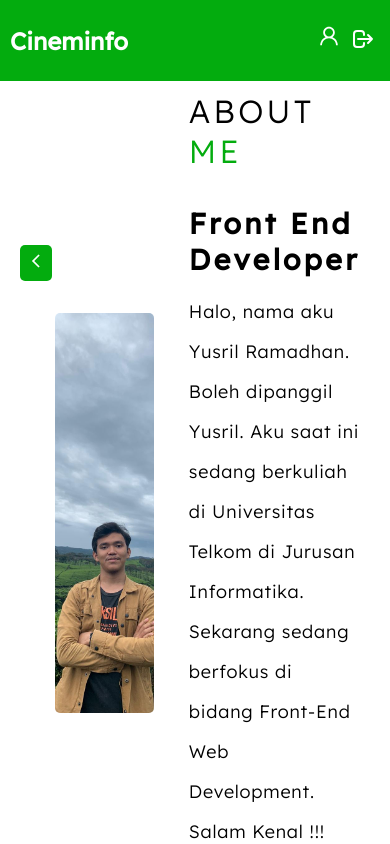
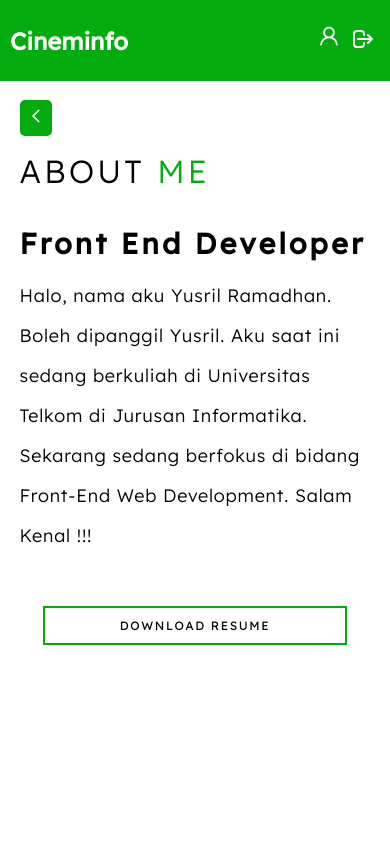
Before and after one commit to yusrilramadhan23/cineminfo, a React (Create React App) app: page /profile in a window 390 px wide. Shown: the top 844 px of the page. Built offline with nearby package versions, Linux system fonts and the light colour scheme.

Commit message:
update fix error

```diff
--- a/src/Pages/DetailPage/DetailPage.module.css
+++ b/src/Pages/DetailPage/DetailPage.module.css
@@ -23,9 +23,10 @@
 .detail-container .backdrop-img{
     width: 100%;
     height: 100%;
-    position: absolute;
+    position: fixed;
     filter: brightness(25%);
     z-index: 1;
+    object-fit: cover;
 }
 
 .detail-content{
--- a/src/Pages/Profile/Profile.module.css
+++ b/src/Pages/Profile/Profile.module.css
@@ -159,19 +159,22 @@
 }
 
 @media screen and (max-width:550px){
-    .profile-container .col-left .about-img::after{
-        left: -45px;
-        top: 34px;
-        height: 0%;
-        width: 0%;
-        border: #fff;
+    .profile-container{
+        display: flex;
+        flex-direction: column-reverse;
+        max-width: 100%;
+        overflow: hidden;
+    }
+    .profile-container .col-left .about-img{
+        display: none;
     }
 
-    .profile-container .myPhoto{
-        width: 100%;
-        height: 100%;
-        margin-left: -30px;
-        border-radius: 5px;
-        object-fit: cover;
+    .profile-container a.icon{
+        top: 0;
+        margin-top: 100px;
+    }
+
+    .profile-container .col-right{
+        margin-top: 60px;
     }
 }
```
